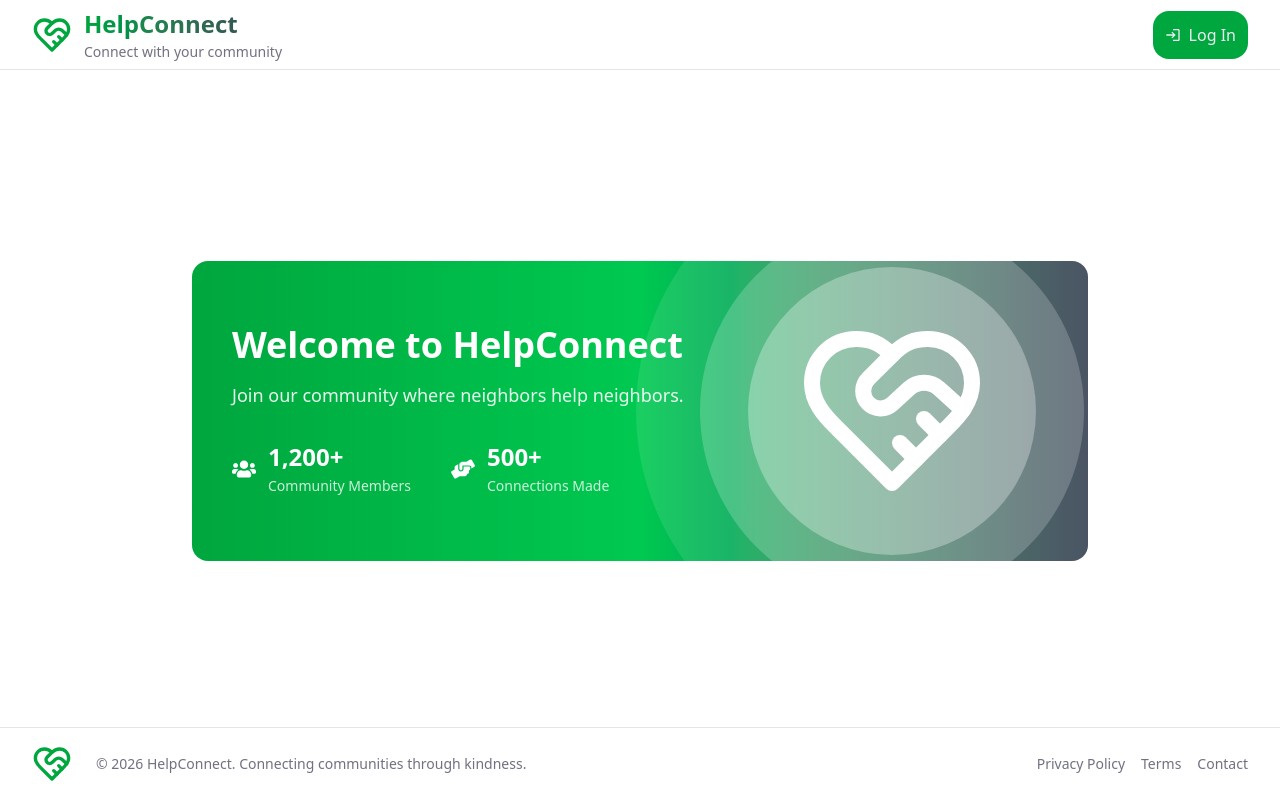
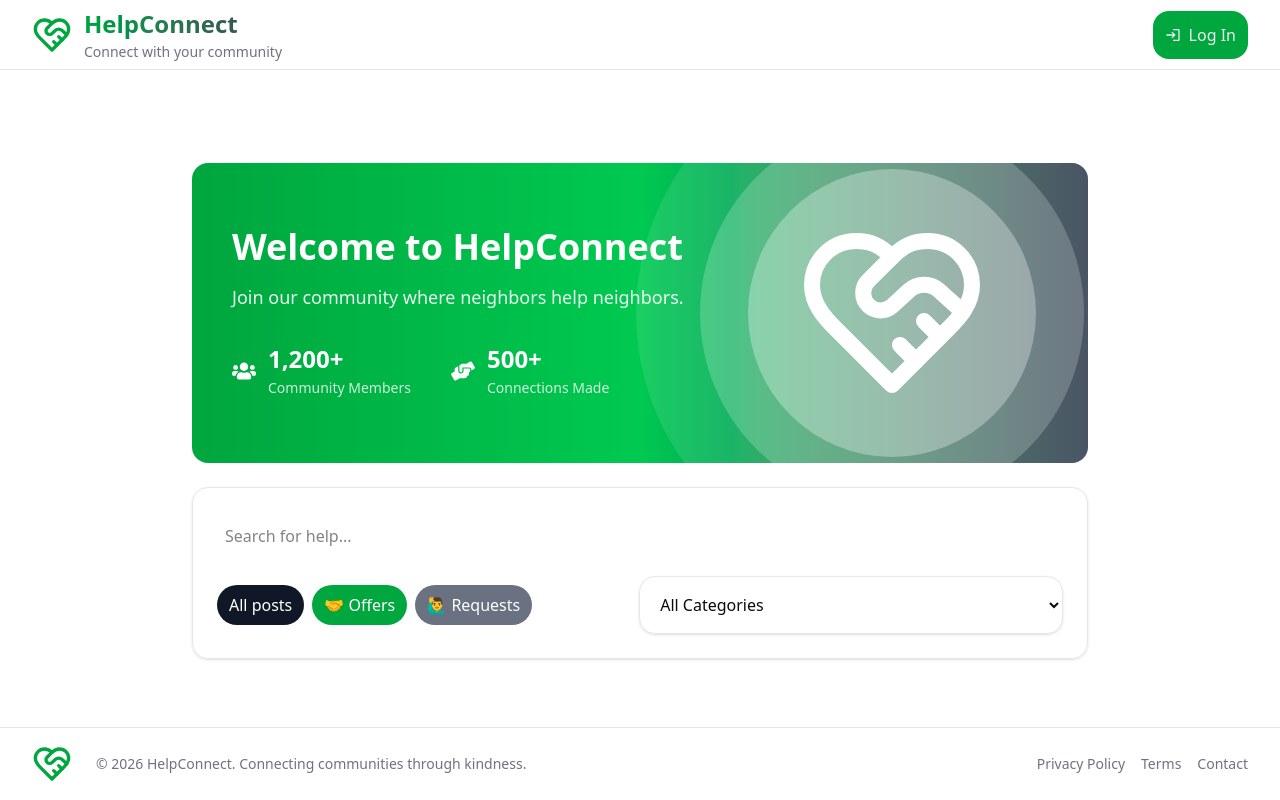
Before and after one commit to MiksuNy/web-project, a React (Vite) app in the folder frontend/: page / in a window 1280 px wide. Built offline with nearby package versions, Linux system fonts and the light colour scheme.

Commit message:
Add search box

```diff
--- a/frontend/src/components/Home.jsx
+++ b/frontend/src/components/Home.jsx
@@ -1,9 +1,11 @@
 import Hero from "./Hero";
+import SearchBox from "./SearchBox/SearchBox";
 
 export default function Home() {
   return (
-    <div>
-      <Hero/>
+    <div className="px-8">
+      <Hero />
+      <SearchBox />
     </div>
   )
 }
--- /dev/null
+++ b/frontend/src/components/SearchBox/SearchBox.jsx
@@ -0,0 +1,72 @@
+import { useState } from "react";
+
+import { IoClose } from "react-icons/io5";
+
+export default function SearchBox() {
+  const [selectedTypes, setSelectedTypes] = useState([]); // 0 = all, 1 = offers, 2 = requests
+
+  function setSelectedType(type) {
+    if (type === 0) {
+      setSelectedTypes([]);
+      return;
+    }
+
+    if (selectedTypes.find((f) => f === type)) {
+      setSelectedTypes(selectedTypes.filter((f) => f !== type));
+      return;
+    }
+    setSelectedTypes([...selectedTypes, type]);
+  }
+
+  return (
+    <div className="w-full max-w-4xl mx-auto mt-6 p-6 border border-gray-200 rounded-2xl shadow-sm">
+
+      {/* Input field */}
+      <input type="text" placeholder="Search for help..." className="w-full mx-auto p-2 py-3 mb-4 focus:outline-0" />
+
+      {/* Selected types */}
+      {selectedTypes.length > 0 && <div className="flex w-full align-middle gap-2 flex-wrap mb-2">
+
+        {selectedTypes.find((f) => f === 1) && <div className={`flex items-center gap-1 text-nowrap px-3 py-2 h-min text-black rounded-full select-none cursor-pointer bg-gray-200 hover:bg-gray-300 active:bg-gray-400`}
+          onClick={() => setSelectedType(1)}>🤝 Offers <IoClose /></div>}
+
+        {selectedTypes.find((f) => f === 2) && <div className={`flex items-center gap-1 text-nowrap px-3 py-2 h-min text-black rounded-full select-none cursor-pointer bg-gray-200 hover:bg-gray-300 active:bg-gray-400`}
+          onClick={() => setSelectedType(2)}>🙋‍♂️ Requests <IoClose /></div>}
+
+      </div>}
+
+      <div className="flex justify-stretch items-center">
+
+        {/* Type selector */}
+        <div className="flex w-full align-middle gap-2 flex-wrap">
+
+          <div className={`text-nowrap px-3 py-2 h-min text-white rounded-full select-none cursor-pointer
+            ${selectedTypes.length === 0 ? "bg-gray-900 hover:bg-gray-800 active:bg-gray-700" : "bg-gray-600 hover:bg-gray-700 active:bg-gray-800"}`}
+            onClick={() => setSelectedType(0)}>All posts</div>
+
+          <div className={`text-nowrap px-3 py-2 h-min text-white rounded-full select-none cursor-pointer
+            ${selectedTypes.find((f) => f === 1) ? "bg-gray-900 hover:bg-gray-800 active:bg-gray-700" : "bg-green-600 hover:bg-green-700 active:bg-green-800"}`}
+            onClick={() => setSelectedType(1)}>🤝 Offers</div>
+
+          <div className={`text-nowrap px-3 py-2 h-min text-white rounded-full select-none cursor-pointer
+            ${selectedTypes.find((f) => f === 2) ? "bg-gray-900 hover:bg-gray-800 active:bg-gray-700" : "bg-gray-500 hover:bg-gray-600 active:bg-gray-700"}`}
+            onClick={() => setSelectedType(2)}>🙋‍♂️ Requests</div>
+
+        </div>
+
+        {/* Category selector */}
+        <select className="w-full min-w-50 ml-4 p-4 rounded-2xl border border-gray-200 shadow-sm">
+          <option>All Categories</option>
+          <option>Transportation</option>
+          <option>Food</option>
+          <option>Education</option>
+          <option>Technology</option>
+          <option>Home Repair</option>
+          <option>Companionship</option>
+          <option>Other</option>
+        </select>
+
+      </div>
+    </div>
+  )
+}
```
